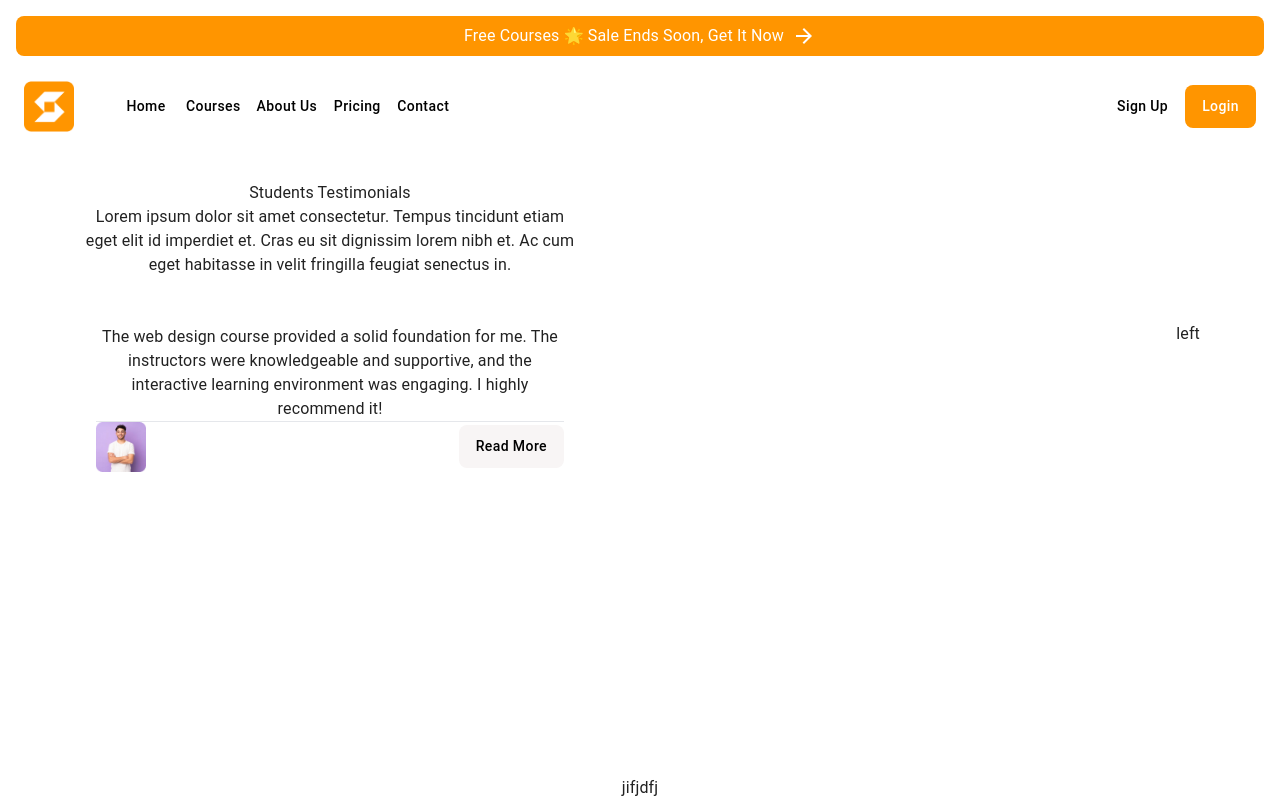
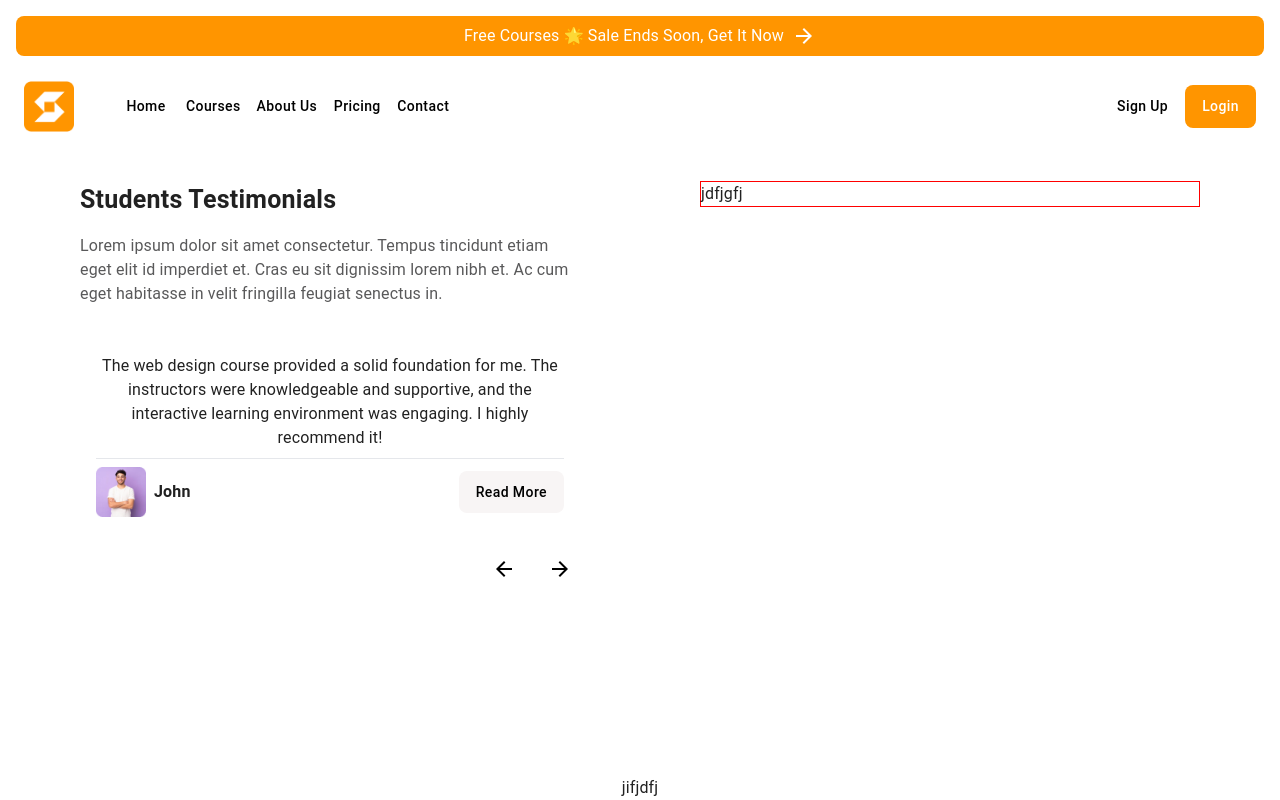
Before and after one commit to Moustafa-Elsayed/onlinecourse, a Next.js app: page /login in a window 1280 px wide. Built offline with nearby package versions, Linux system fonts and the light colour scheme.

Commit message:
work on ui login page

```diff
--- /dev/null
+++ b/src/lib/dummyData/loginData/loginData.js
@@ -0,0 +1,17 @@
+import Person from "../../../../public/Image/Image.png";
+import Emly from "../../../../public/Image/emly.png";
+
+export const loginData = [
+  {
+    id: 1,
+    text: "The web design course provided a solid foundation for me. The instructors were knowledgeable and supportive, and the interactive learning environment was engaging. I highly recommend it!",
+    name:"John",
+    image: Person,
+  },
+  {
+    id: 2,
+    text: "The coding bootcamp was challenging but incredibly rewarding. I learned so much in a short amount of time and feel confident in my new skills. Highly recommend!",
+    name:"Emly",
+    image: Emly,
+  },
+];
--- a/src/pages/login/index.js
+++ b/src/pages/login/index.js
@@ -1,56 +1,142 @@
-import { Box, Typography } from "@mui/material";
-import React from "react";
-import Person from "../../../public/Image/Image.png";
+import { Box, Button, Typography } from "@mui/material";
+import React, { useState } from "react";
 import Image from "next/image";
 import CustomButton from "@/components/shared/CustomButton";
+import ArrowForwardIcon from "@mui/icons-material/ArrowForward";
+import ArrowBackIcon from "@mui/icons-material/ArrowBack";
+import { loginData } from "@/lib/dummyData/loginData/loginData";
+import theme from "@/styles/theme";
 
-const index = () => {
+const testimonials = loginData;
+
+const Index = () => {
+  const [currentCard, setCurrentCard] = useState(0);
+
+  const handleNext = () => {
+    setCurrentCard((prevCard) => (prevCard + 1) % testimonials.length);
+  };
+
+  const handlePrevious = () => {
+    setCurrentCard(
+      (prevCard) => (prevCard - 1 + testimonials.length) % testimonials.length
+    );
+  };
+
   return (
     <Box
       sx={{
-
         textAlign: "center",
         display: "flex",
         justifyContent: "space-between",
-        alignItems: "Center",
+        alignItems: "start",
         flexDirection: "row",
         flexWrap: "wrap",
-        gap: 3,
+        gap: 0,
       }}
     >
       <Box
         sx={{
           maxWidth: "500px",
           display: "flex",
-          justifyContent: "flex-start",
-          alignItems: "flex-start",
           flexDirection: "column",
         }}
       >
         <Box>
-          <Typography>Students Testimonials</Typography>
-          <Typography>
+          <Typography
+            sx={{
+              fontWeight: "bold",
+              textAlign: "left",
+              mb: 2,
+              fontSize: "25px",
+            }}
+          >
+            Students Testimonials
+          </Typography>
+          <Typography
+            sx={{ textAlign: "left", color: theme.palette.primary.lightgrey }}
+          >
             Lorem ipsum dolor sit amet consectetur. Tempus tincidunt etiam eget
             elit id imperdiet et. Cras eu sit dignissim lorem nibh et. Ac cum
             eget habitasse in velit fringilla feugiat senectus in.
           </Typography>
         </Box>
-        <Box sx={{ mt: 4, backgroundColor: "white",p:2,borderRadius:2 }}>
-          <Typography>
-            The web design course provided a solid foundation for me. The
-            instructors were knowledgeable and supportive, and the interactive
-            learning environment was engaging. I highly recommend it!
+        <Box sx={{ mt: 4, backgroundColor: "white", p: 2, borderRadius: 2 }}>
+          <Typography sx={{ mb: 1 }}>
+            {testimonials[currentCard].text}
           </Typography>
           <hr />
-          <Box sx={{display:"flex",justifyContent:"space-between",alignItems:"center"}}>
-            <Image src={Person} alt="personImage" width={50} height={50} />
+          <Box
+            sx={{
+              display: "flex",
+              justifyContent: "space-between",
+              alignItems: "center",
+              mt: 1,
+            }}
+          >
+            <Box
+              sx={{
+                display: "flex",
+                justifyContent: "start",
+                alignItems: "center",
+                gap: 1,
+              }}
+            >
+              <Image
+                src={testimonials[currentCard].image}
+                alt="personImage"
+                width={50}
+                height={50}
+              />
+              <Typography sx={{ fontWeight: "bold" }}>
+                {testimonials[currentCard].name}
+              </Typography>
+            </Box>
             <CustomButton title={"read more"} backgroundColor={"#f8f5f5"} />
           </Box>
         </Box>
+        <Box
+          sx={{ display: "flex", justifyContent: "flex-end", mt: 2, gap: 2 }}
+        >
+          <Button
+            onClick={handlePrevious}
+            sx={{
+              backgroundColor: "white",
+              borderRadius: 1,
+              p: 1,
+              minWidth: 0,
+            }}
+          >
+            <ArrowBackIcon />
+          </Button>
+          <Button
+            onClick={handleNext}
+            sx={{
+              backgroundColor: "white",
+              borderRadius: 1,
+              p: 1,
+              minWidth: 0,
+            }}
+          >
+            <ArrowForwardIcon />
+          </Button>
+        </Box>
       </Box>
-      <Box sx={{ maxWidth: "300px" }}>left </Box>
+      <Box
+        sx={{
+          maxWidth: "500px",
+          display: "flex",
+          backgroundColor: "white",
+          border:"1px solid red",
+          width:"100%",
+          height:"100%"
+
+        }}
+
+      >
+        <Typography>jdfjgfj</Typography>
+      </Box>
     </Box>
   );
 };
 
-export default index;
+export default Index;
--- a/src/styles/theme.js
+++ b/src/styles/theme.js
@@ -4,6 +4,7 @@ const theme = createTheme({
   palette: {
     primary: {
       main: "#000000",
+      lightgrey:"#59595A"
     },
     secondary: {
       main: "#FF9500",
```
Also changed, not shown: public/Image/emly.png (added).
